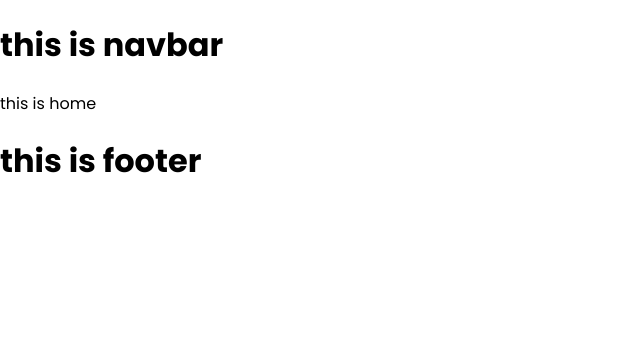
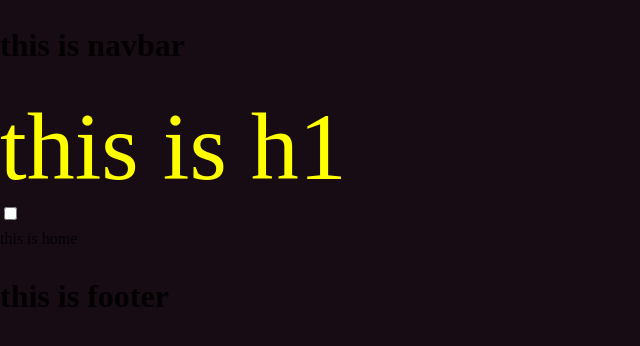
Before and after one commit to mdismail645221/JOB_Junction_client_side, a React (Create React App) app: page / in a window 1280 px wide. Shown: the top 346 px of the page, without its empty margins (0-640 px from the left). Built offline with nearby package versions, Linux system fonts and the light colour scheme.

Commit message:
git theme initialization

```diff
--- a/src/layouts/Main/Main.tsx
+++ b/src/layouts/Main/Main.tsx
@@ -1,15 +1,28 @@
-import React from "react";
+import { createTheme, CssBaseline, ThemeProvider } from "@mui/material";
+import { createMuiTheme } from "@mui/material/styles";
+import Typography from "@mui/material/Typography";
+import React, { useState } from "react";
 import { Outlet } from "react-router-dom";
 import Footer from "../../Shared/Footer/Footer";
 import Navbar from "../../Shared/Navbar/Navbar";
+import darkTheme from "../Theme/DarkTheme";
+import lightTheme from "../Theme/LightTheme";
+
 
 const Main = () => {
+  const [selectTheme,setSelectTheme]=useState(false);
   return (
-    <div>
-      <Navbar />
-      <Outlet />
-      <Footer />
-    </div>
+    <ThemeProvider theme={selectTheme?lightTheme:darkTheme}>
+      <CssBaseline/>
+        <div>
+          <Navbar />
+          <Typography variant="h1">this is h1</Typography>
+            <input type="checkbox" onClick={()=>setSelectTheme(!selectTheme)}/>
+          <Outlet />
+          <Footer />
+        </div>
+    </ThemeProvider>
+
   );
 };
 
--- /dev/null
+++ b/src/layouts/Theme/DarkTheme.tsx
@@ -0,0 +1,29 @@
+import { red } from '@mui/material/colors';
+import { createTheme } from '@mui/material/styles';
+
+// Create a theme instance.
+const darkTheme = createTheme({
+  palette: {
+    primary: {
+      main: '#fcba03',
+    },
+    secondary: {
+      main: '#a11a83',
+    },
+    error: {
+      main: red.A400,
+    },
+    background: {
+        default: '#170b14',
+    }
+  },
+  typography: {
+    fontFamily: 'Times New Roman',
+    h1:{
+      color:"yellow"
+    }
+  },
+
+});
+
+export default darkTheme;
--- /dev/null
+++ b/src/layouts/Theme/LightTheme.tsx
@@ -0,0 +1,30 @@
+import { red } from '@mui/material/colors';
+import { createTheme } from '@mui/material/styles';
+
+// Create a theme instance.
+const lightTheme = createTheme({
+  palette: {
+    primary: {
+      main: '#fcba03',
+    },
+    secondary: {
+      main: '#a11a83',
+    },
+    error: {
+      main: red.A400,
+    },
+    background: {
+        default: '#a15590',
+    },
+
+  },
+  typography: {
+    fontFamily: 'Times New Roman',
+    h1:{
+      color:"red"
+    }
+  },
+
+});
+
+export default lightTheme;
```
